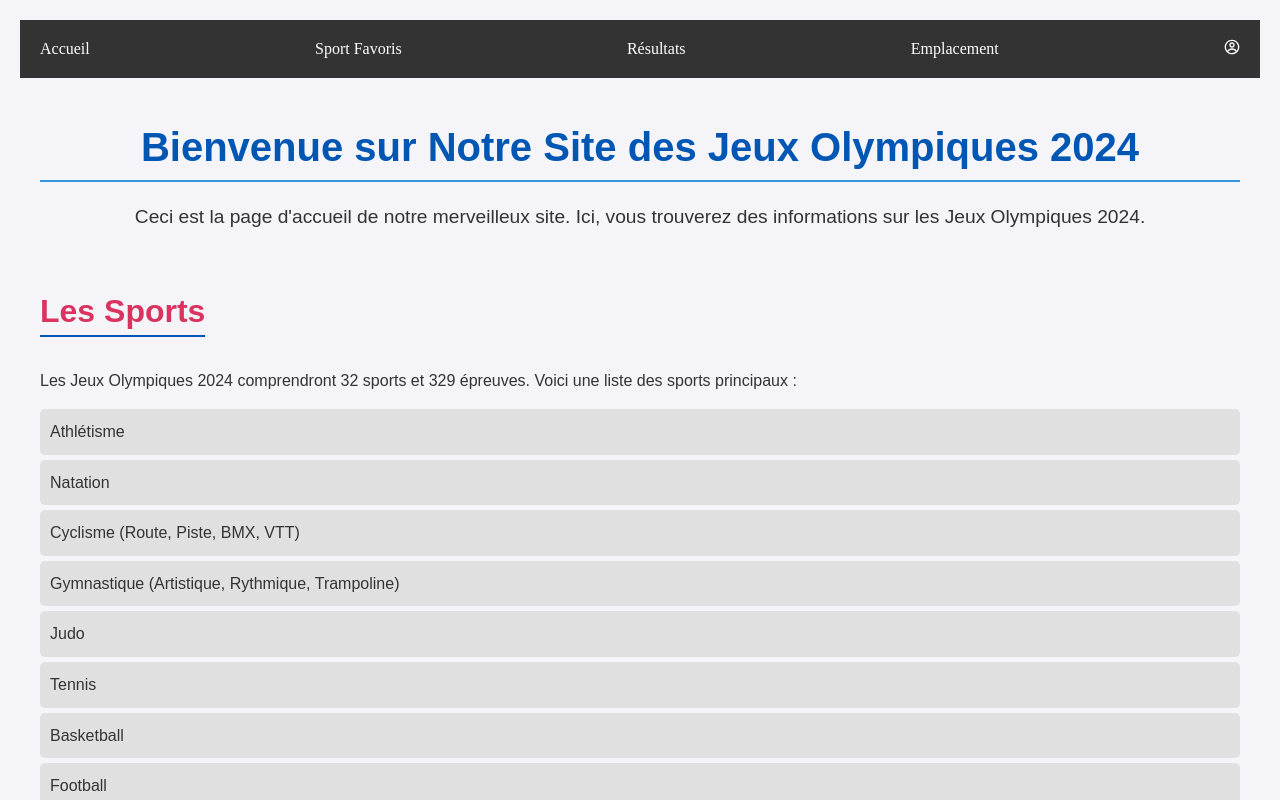
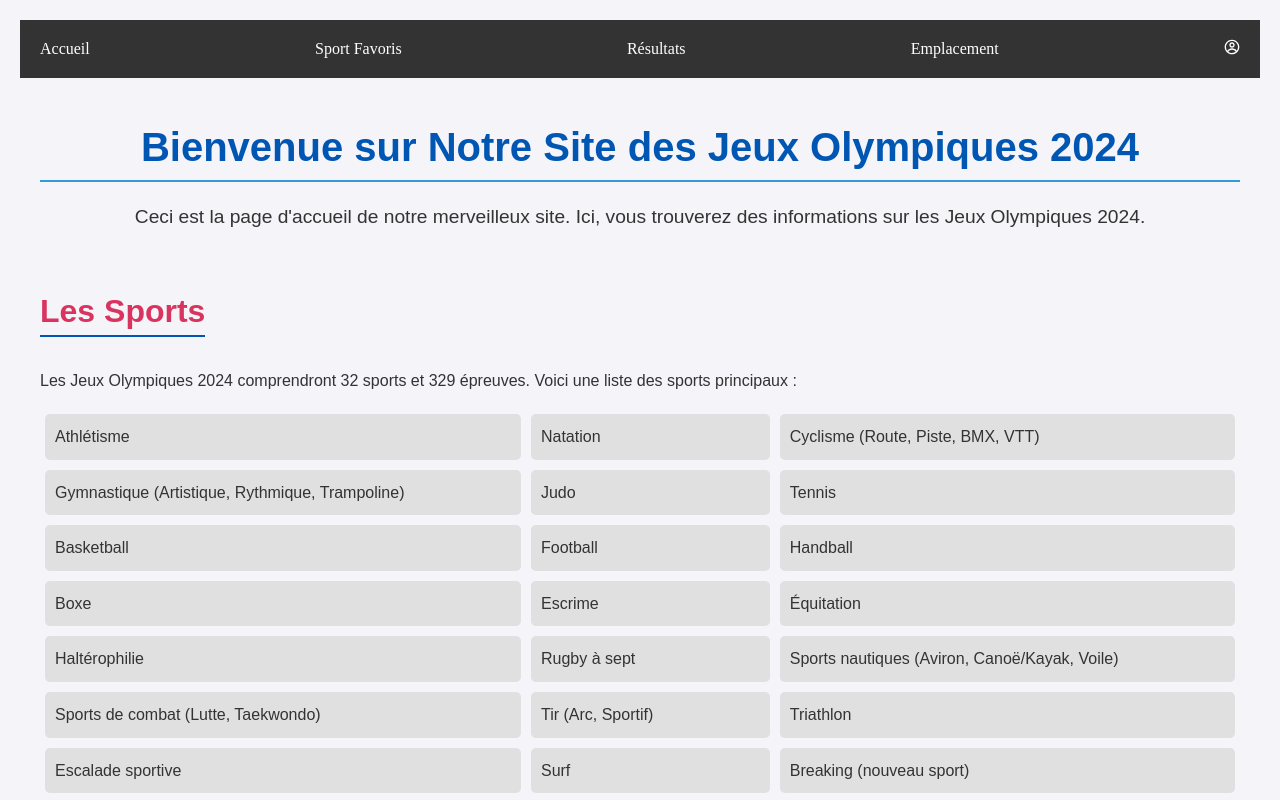
Before and after one commit to Loocist23/JO_React_Loocist_iSkySan, a React (Create React App) app: page / in a window 1280 px wide. Shown: the top 800 px of the page. Built offline with nearby package versions, Linux system fonts and the light colour scheme.

Commit message:
styleshome

```diff
--- a/src/screens/SportFavoris.js
+++ b/src/screens/SportFavoris.js
@@ -44,10 +44,10 @@ const SportFavoris = () => {
                         {basketballData.events.map((event, index) => (
                             <div key={index} className='modal-content'>
                              <div>Date: {event.date}</div>
-                             <div>Time: {event.time}</div>
+                             <div>Heure: {event.time}</div>
                              <div>Phase: {event.phase}</div>
-                             <div>Teams: {event.teams ? event.teams.join(', ') : 'N/A'}</div>
-                             <div>Venue: {event.venue}</div>
+                             <div>Equipe: {event.teams ? event.teams.join(', ') : 'N/A'}</div>
+                             <div>Lieux: {event.venue}</div>
                                 <hr />
                             </div>
                         ))}
@@ -61,11 +61,11 @@ const SportFavoris = () => {
                         <h2 className='modal-title'>Détails des événements de Judo</h2>
                         {judoData.events.map((event, index) => (
                             <div key={index} className='modal-content border-div'>
-                                <div>Category: {event.category}</div>
-                                 Details: {event.details.map((detail, detailIndex) => (
+                                <div>Catégorie: {event.category}</div>
+                                 Détails: {event.details.map((detail, detailIndex) => (
                                 <div key={detailIndex}>
                                  <div>Round: {detail.round}</div>
-                                 <div>Time: {detail.time}</div>
+                                 <div>Heure: {detail.time}</div>
                                     <hr />
                                 </div>
                             ))}
--- a/src/styles/Home.css
+++ b/src/styles/Home.css
@@ -31,16 +31,20 @@
     font-size: 1em;
     line-height: 1.6;
     margin-bottom: 20px;
+    width: 100%;
 }
 
 .sports-list, .sites-list {
-    list-style-type: none;
+    display: grid;
+    grid-template-columns: auto auto auto;
     padding-left: 0;
 }
 
 .sports-list li, .sites-list li {
     background-color: #e0e0e0;
-    margin: 5px 0;
+    margin: 5px;
     padding: 10px;
     border-radius: 5px;
+    align-items: center;
+    justify-items: center;
 }
```
